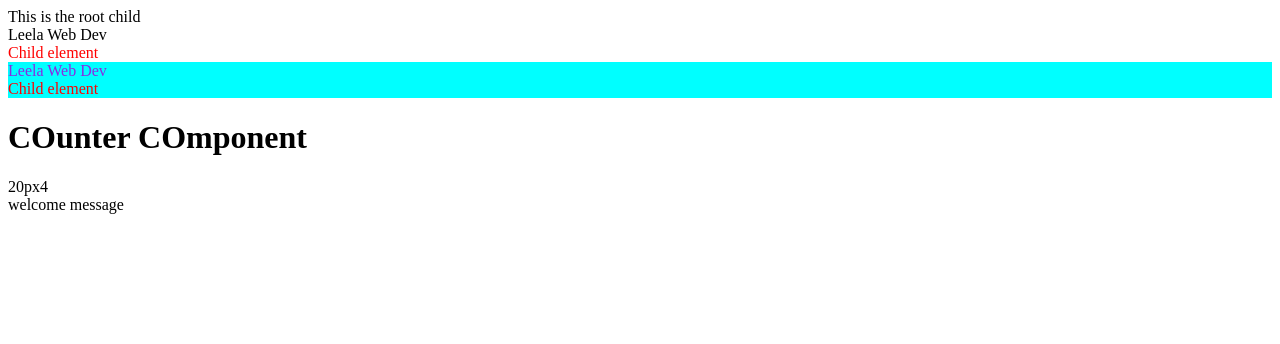
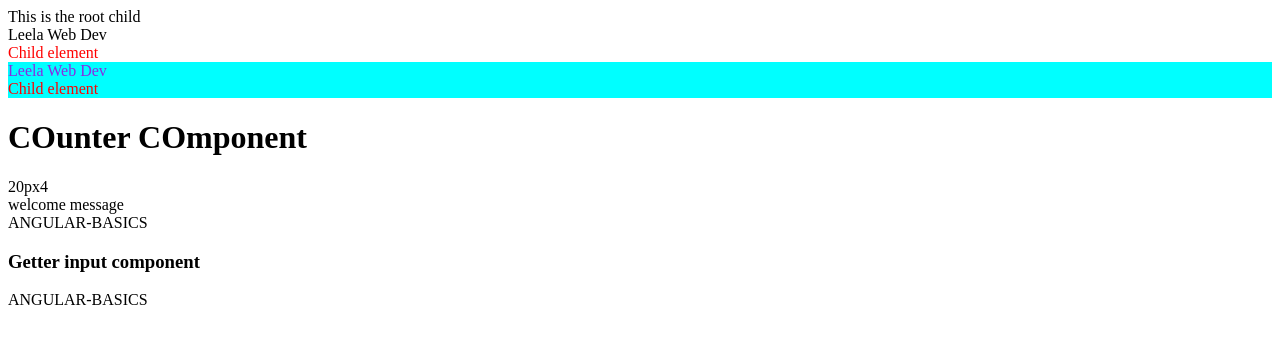
Before and after one commit to leelanarasimha/angular17-course, an Angular app in the folder angular-basics/: page / in a window 1280 px wide. Shown: the top 344 px of the page. Built offline with nearby package versions, Linux system fonts and the light colour scheme.

Commit message:
input getters and setters

```diff
--- a/angular-basics/src/app/Counter/Counter.component.html
+++ b/angular-basics/src/app/Counter/Counter.component.html
@@ -5,3 +5,5 @@
 <div *ngIf="showcounter">
   SHow counter message property if showcounter is true
 </div>
+
+<div>{{ title }}</div>
--- a/angular-basics/src/app/Counter/Counter.component.ts
+++ b/angular-basics/src/app/Counter/Counter.component.ts
@@ -1,6 +1,7 @@
 import { Component, Input, booleanAttribute } from '@angular/core';
 import { changeValue, trimValue } from './counter.service';
 import { CommonModule } from '@angular/common';
+import { GetterInputComponent } from '../getter-input/getter-input.component';
 
 @Component({
   standalone: true,
@@ -8,9 +9,11 @@
   selector: 'app-counter',
   templateUrl: './counter.component.html',
   styleUrls: ['./counter.component.css'],
+  inputs: ['count', 'message', 'showcounter', 'title: counterTitle'],
 })
-export default class CounterComponent {
-  @Input({ required: true, transform: changeValue }) count: string = '';
+export default class CounterComponent extends GetterInputComponent {
+  @Input({ required: true, transform: changeValue, alias: 'dummynamecounter' })
+  count: string = '';
 
   @Input({ transform: trimValue }) message: string = '';
 
--- a/angular-basics/src/app/app.component.html
+++ b/angular-basics/src/app/app.component.html
@@ -8,8 +8,13 @@
 
 <div>
   <app-counter
-    [count]="counter"
+    [dummynamecounter]="counter"
     message="welcome message"
     [showcounter]="'false'"
+    [counterTitle]="title"
   ></app-counter>
 </div>
+
+<div>
+  <app-getter-input [title]="title"></app-getter-input>
+</div>
--- /dev/null
+++ b/angular-basics/src/app/getter-input/getter-input.component.html
@@ -0,0 +1,2 @@
+<h3>Getter input component</h3>
+<div>{{ title }}</div>
--- /dev/null
+++ b/angular-basics/src/app/getter-input/getter-input.component.ts
@@ -0,0 +1,20 @@
+import { Component, Input } from '@angular/core';
+
+@Component({
+  selector: 'app-getter-input',
+  standalone: true,
+  imports: [],
+  templateUrl: './getter-input.component.html',
+  styleUrl: './getter-input.component.css',
+})
+export class GetterInputComponent {
+  private _title = '';
+  @Input()
+  get title() {
+    return this._title;
+  }
+
+  set title(value: string) {
+    this._title = value.trim().toUpperCase();
+  }
+}
```
Also changed, not shown: angular-basics/src/app/app.component.ts (+8 -1 lines), angular-basics/src/app/getter-input/getter-input.component.css (added), 1 other file (tests, documents, lock files or other folders).
